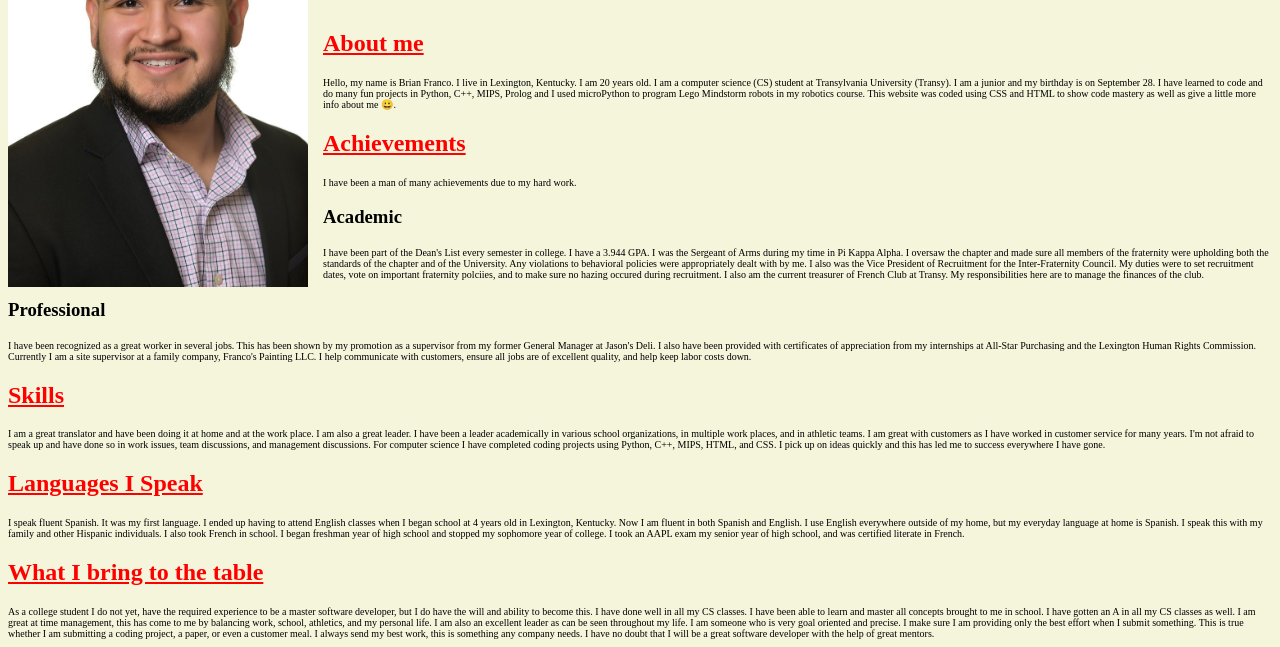
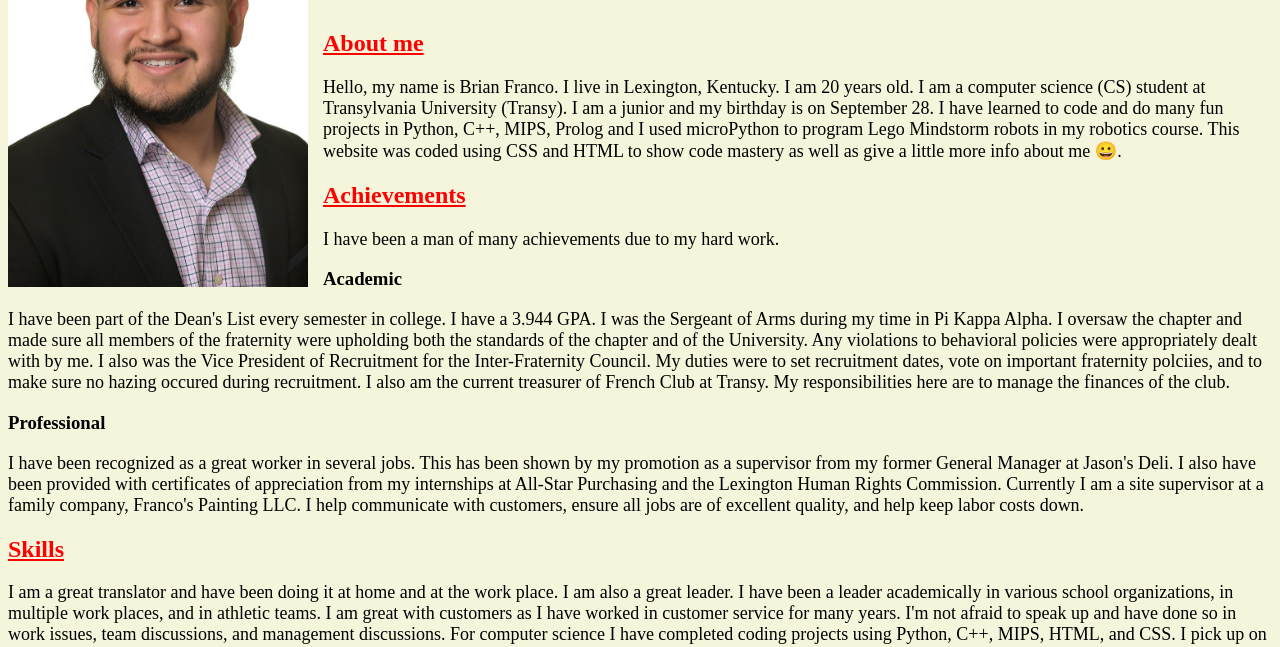
Before and after one commit to bafranco10/Personal-Website, a plain HTML site: page index.html in a window 1280 px wide. Shown: the part 121-768 px from the top of the page. Drawn offline with Linux system fonts and the light colour scheme.

Commit message:
Update index.html

```diff
--- a/index.html
+++ b/index.html
@@ -4,7 +4,7 @@
   <head>
     <meta charset="UTF-8" />
     <meta name="viewport" content="width=device-width, initial-scale=1.0" />
-    <title>Brian Franco!!!!!!</title>
+    <title>Brian Franco</title>
     <style>
         h1{
             font-size: 50px;
@@ -20,7 +20,7 @@
             background-color: beige;
         }
         p{
-            font-size: 10px;
+            font-size: 18px;
             color: black;
         }
     </style>
```
